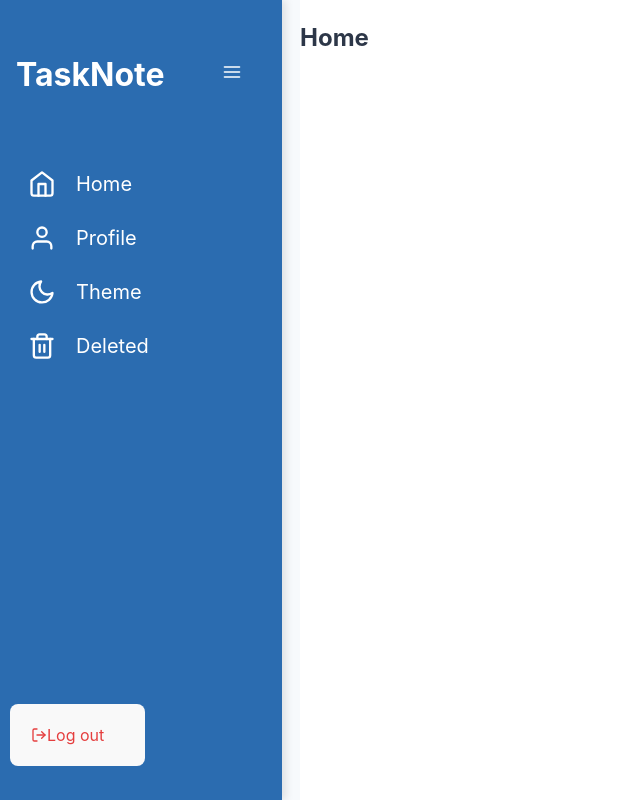
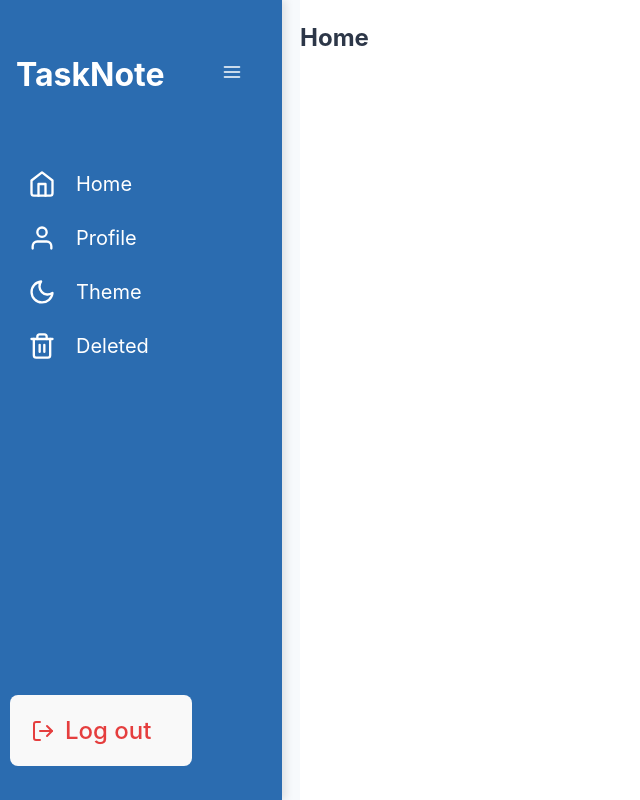
Before and after one commit to vasanthgoud799/TaskNote, a React (Vite) app in the folder frontend/: page /Home in a window 1280 px wide. Shown: the whole page, without its empty margins (0-640 px from the left). Built offline with nearby package versions, Linux system fonts and the light colour scheme.

Commit message:
Implemented logout functionality

```diff
--- a/frontend/package.json
+++ b/frontend/package.json
@@ -19,7 +19,8 @@
     "react-i18next": "^15.4.1",
     "react-icons": "^5.5.0",
     "react-router-dom": "^7.2.0",
-    "react-toastify": "^11.0.3"
+    "react-toastify": "^11.0.3",
+    "sonner": "^2.0.1"
   },
   "devDependencies": {
     "@eslint/js": "^9.19.0",
--- a/frontend/src/main.jsx
+++ b/frontend/src/main.jsx
@@ -3,9 +3,11 @@ import React from "react";
 import ReactDOM from "react-dom/client";
 import App from "./App";
 import "./index.css";
+import { Toaster } from "sonner";
 
 ReactDOM.createRoot(document.getElementById("root")).render(
   <React.StrictMode>
     <App />
+    <Toaster closeButton />
   </React.StrictMode>
 );
--- a/frontend/src/pages/Home.jsx
+++ b/frontend/src/pages/Home.jsx
@@ -2,6 +2,10 @@ import React, { useState } from "react";
 import { FiHome, FiUser, FiMoon, FiTrash2, FiLogOut, FiMenu } from "react-icons/fi";
 import "./home.css";
 import Profile from "../components/Profile";
+import { apiClient } from "../lib/api-client";
+import { LOGOUT_ROUTE } from "../utils/constant";
+import { toast } from "sonner";
+import { useNavigate } from "react-router-dom";
 // Sample components for each section
 const HomeSection = () => <div className="section-content"><h2>Home</h2></div>;
 
@@ -9,6 +13,7 @@ const ThemeSection = () => <div className="section-content"><h2>Theme</h2></div>
 const DeletedNotes = () => <div className="section-content"><h2>Deleted Notes</h2></div>;
 
 const Home = () => {
+  const navigate=useNavigate();
   const [isSidebarOpen, setIsSidebarOpen] = useState(true);
   const [activeSection, setActiveSection] = useState("Home");
 
@@ -22,6 +27,25 @@ const Home = () => {
     }
   };
 
+  const handleLogout = async() => {
+    try {
+        const response = await apiClient.post(
+            LOGOUT_ROUTE,
+            {},
+            { withCredentials: true }
+        );
+
+        if (response.status === 200) {
+            // Update user information in the store
+            navigate("/login");
+            toast.success("Logged Out Successfully");
+            // setUserInfo(null);
+        }
+    } catch (error) {
+        console.error("Error logging out:", error.response?.data?.message || error.message);
+        toast.error("Failed to logout");
+    }
+};
   return (
     <div className="container">
       {/* Sidebar */}
@@ -39,7 +63,7 @@ const Home = () => {
           <SidebarItem Icon={FiTrash2} label="Deleted" onClick={() => setActiveSection("Deleted Notes")} isActive={activeSection === "Deleted Notes"} isSidebarOpen={isSidebarOpen} />
         </nav>
         <div className="sidebar-footer">
-          <button className="logout-btn" onClick={() => console.log("Logout")}>
+          <button className="logout-btn" onClick={handleLogout}>
             <FiLogOut />
             {isSidebarOpen && <span className="logout-text">Log out</span>}
           </button>
--- a/frontend/src/pages/Login.jsx
+++ b/frontend/src/pages/Login.jsx
@@ -3,10 +3,11 @@ import { useNavigate } from "react-router-dom";
 import "./Login.css";
 import React from "react";
 import { useState } from "react";
-import { toast } from "react-toastify";
+
 import "react-toastify/dist/ReactToastify.css";
 import { LOGIN_ROUTE } from "../utils/constant";
 import { apiClient } from "../lib/api-client";
+import { toast } from "sonner";
 export default function Login() {
   const navigate = useNavigate();
   const [email, setEmail] = useState("");
--- a/frontend/src/pages/Register.jsx
+++ b/frontend/src/pages/Register.jsx
@@ -2,10 +2,11 @@ import { motion } from "framer-motion";
 import { useNavigate } from "react-router-dom";
 import "./Register.css";
 import React, { useState } from "react";
-import { toast } from "react-toastify";
+
 import "react-toastify/dist/ReactToastify.css";
 import { SIGNUP_ROUTE } from "../utils/constant";
 import { apiClient } from "../lib/api-client";
+import { toast } from "sonner";
 
 export default function Register() {
   const navigate = useNavigate();
--- a/frontend/src/pages/home.css
+++ b/frontend/src/pages/home.css
@@ -95,7 +95,8 @@
   width: 100%;
   color: #e53e3e;
   cursor: pointer;
-  font-weight: 400;
+  gap:10px;
+  font-size:1.5rem;
   transition: color 0.2s ease;
 }
 
```
Also changed, not shown: 1 other file (tests, documents, lock files or other folders).
